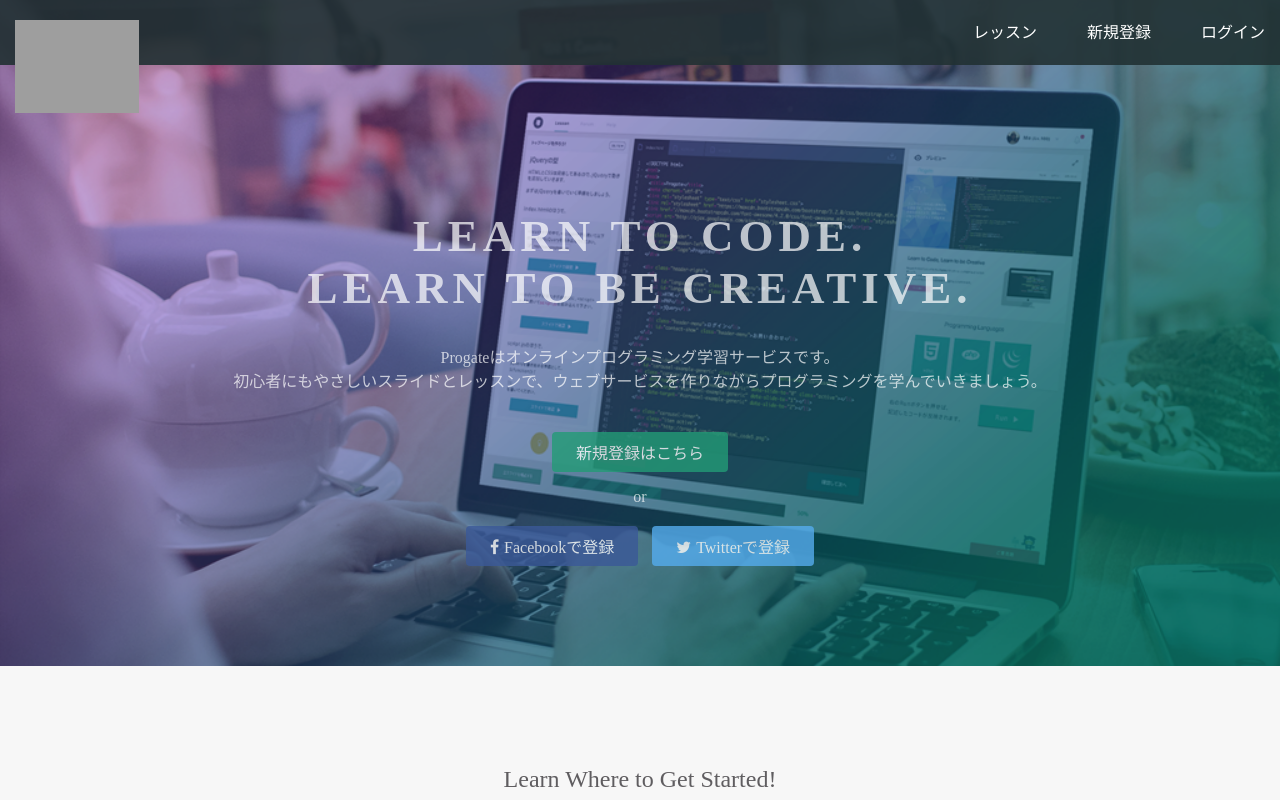
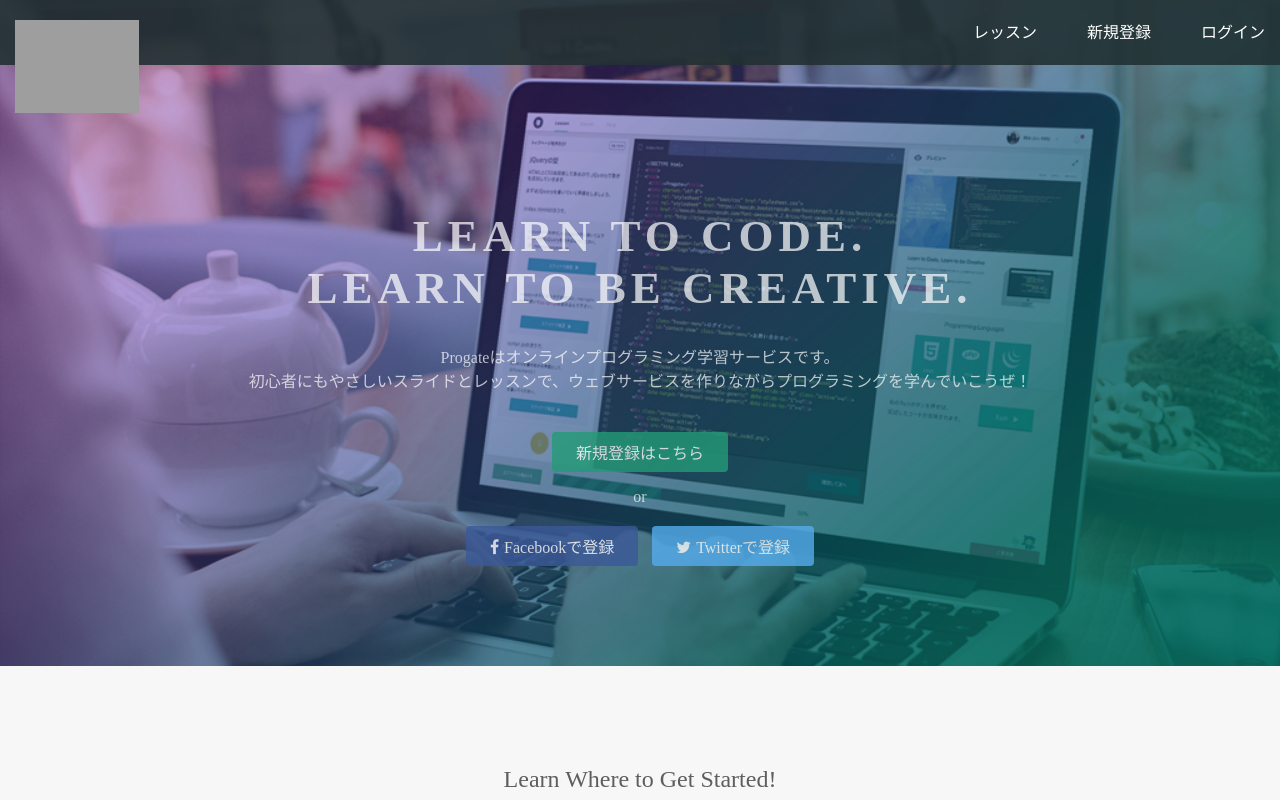
Before and after one commit to morishin-24n/github.io, a plain HTML site: page index.html in a window 1280 px wide. Shown: the top 800 px of the page. Drawn offline with Linux system fonts and the light colour scheme; grey boxes are pictures that could not be loaded.

Commit message:
Update index.html

```diff
--- a/index.html
+++ b/index.html
@@ -24,7 +24,7 @@
   <div class="top-wrapper">
     <div class="container">
       <h1>LEARN TO CODE.<br>LEARN TO BE CREATIVE.</h1>
-      <p>Progateはオンラインプログラミング学習サービスです。<br>初心者にもやさしいスライドとレッスンで、ウェブサービスを作りながらプログラミングを学んでいきましょう。</p>
+      <p>Progateはオンラインプログラミング学習サービスです。<br>初心者にもやさしいスライドとレッスンで、ウェブサービスを作りながらプログラミングを学んでいこうぜ！</p>
       <div class="btn-wrapper">
         <a href="#" class="btn signup">新規登録はこちら</a>
         <p>or</p>
```
